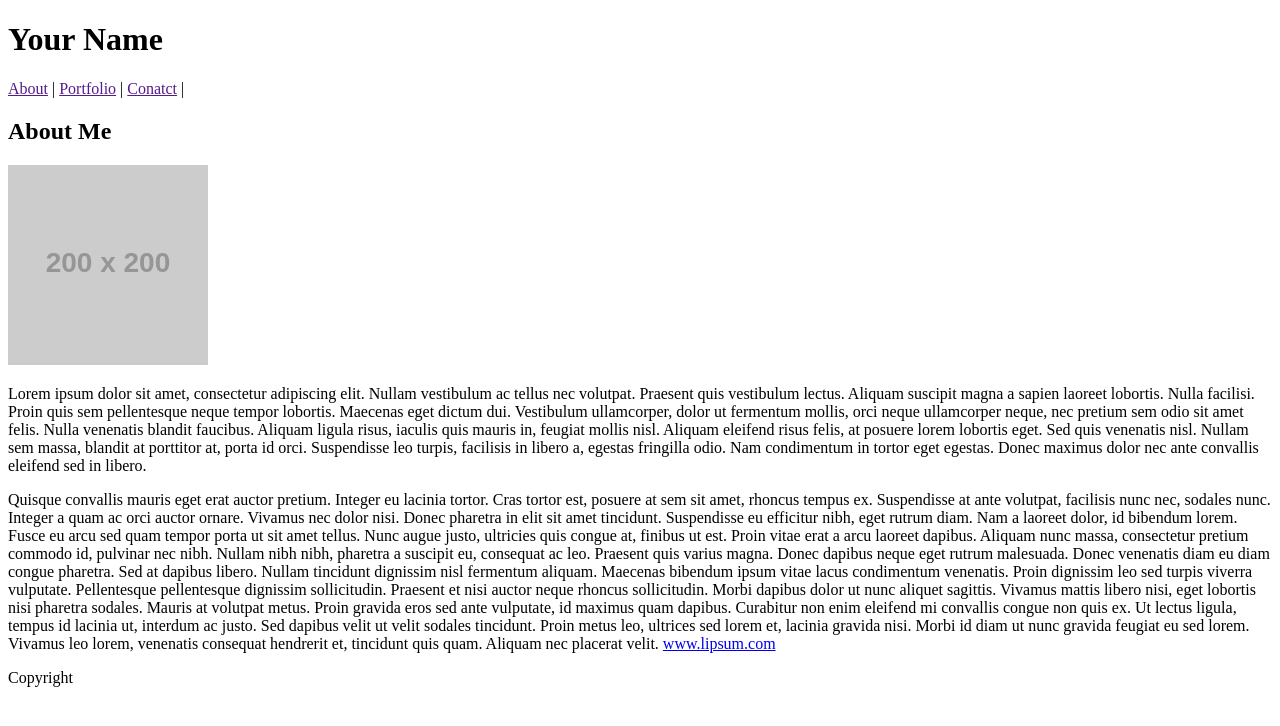
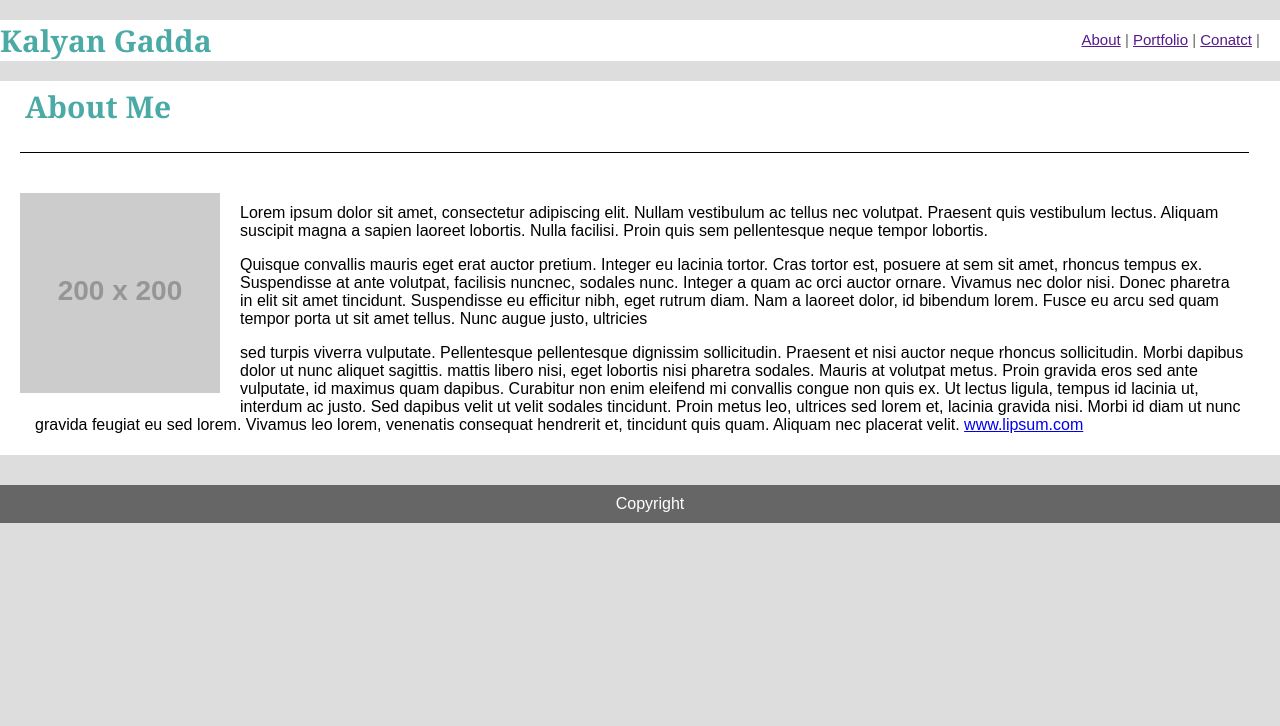
Before and after one commit to kalchuck/Basic-Portfolio, a plain HTML site: page AboutMe.html in a window 1280 px wide. Drawn offline with Linux system fonts and the light colour scheme; placeholder pictures from the web are drawn by us.

```diff
--- a/AboutMe.html
+++ b/AboutMe.html
@@ -5,14 +5,14 @@
     <meta charset="UTF-8">
     <title>CSS Stylesheets with Relative Paths</title>
 
-   <!-- <link rel="stylesheet" type="text/css" href="assets/css/style.css"> -->
+   <link rel="stylesheet" type="text/css" href="assets/css/style.css">
 
 </head>
 
 <body>
     <header>
         <div class="heading">
-            <h1>Your Name</h1>
+            <h1>Kalyan Gadda</h1>
         </div>
 
             <nav>
@@ -26,27 +26,32 @@
 
 
         <h2>About Me</h2>
-
+        <div class="hline">
+        </div>
         <img id="bio-image" src="https://placehold.it/200x200" alt="Your Name">
 
         <section id="main-bio">
-            <p>Lorem ipsum dolor sit amet, consectetur adipiscing elit. Nullam vestibulum ac tellus nec volutpat. Praesent quis vestibulum lectus. Aliquam suscipit magna a sapien laoreet lobortis. Nulla facilisi. Proin quis sem pellentesque neque tempor
-                lobortis. Maecenas eget dictum dui. Vestibulum ullamcorper, dolor ut fermentum mollis, orci neque ullamcorper neque, nec pretium sem odio sit amet felis. Nulla venenatis blandit faucibus. Aliquam ligula risus, iaculis quis mauris in, feugiat
-                mollis nisl. Aliquam eleifend risus felis, at posuere lorem lobortis eget. Sed quis venenatis nisl. Nullam sem massa, blandit at porttitor at, porta id orci. Suspendisse leo turpis, facilisis in libero a, egestas fringilla odio. Nam condimentum
-                in tortor eget egestas. Donec maximus dolor nec ante convallis eleifend sed in libero.</p>
+            <p>Lorem ipsum dolor sit amet, consectetur adipiscing elit. Nullam vestibulum ac tellus nec
+                volutpat. Praesent quis vestibulum lectus. Aliquam suscipit magna a sapien laoreet lobortis. Nulla facilisi. Proin quis sem pellentesque neque tempor
+                lobortis.
+            </p>
 
-            <p>Quisque convallis mauris eget erat auctor pretium. Integer eu lacinia tortor. Cras tortor est, posuere at sem sit amet, rhoncus tempus ex. Suspendisse at ante volutpat, facilisis nunc nec, sodales nunc. Integer a quam ac orci auctor ornare.
+            <p> Quisque convallis mauris eget erat auctor pretium. Integer eu lacinia tortor. Cras tortor est,     posuere at sem sit amet, rhoncus tempus ex. Suspendisse at ante volutpat, facilisis nuncnec, sodales nunc. Integer a quam ac orci auctor ornare.
                 Vivamus nec dolor nisi. Donec pharetra in elit sit amet tincidunt. Suspendisse eu efficitur nibh, eget rutrum diam. Nam a laoreet dolor, id bibendum lorem. Fusce eu arcu sed quam tempor porta ut sit amet tellus. Nunc augue justo, ultricies
-                quis congue at, finibus ut est. Proin vitae erat a arcu laoreet dapibus. Aliquam nunc massa, consectetur pretium commodo id, pulvinar nec nibh. Nullam nibh nibh, pharetra a suscipit eu, consequat ac leo. Praesent quis varius magna. Donec
-                dapibus neque eget rutrum malesuada. Donec venenatis diam eu diam congue pharetra. Sed at dapibus libero. Nullam tincidunt dignissim nisl fermentum aliquam. Maecenas bibendum ipsum vitae lacus condimentum venenatis. Proin dignissim leo
-                sed turpis viverra vulputate. Pellentesque pellentesque dignissim sollicitudin. Praesent et nisi auctor neque rhoncus sollicitudin. Morbi dapibus dolor ut nunc aliquet sagittis. Vivamus mattis libero nisi, eget lobortis nisi pharetra sodales.
+            </p>
+
+            </p>sed turpis viverra vulputate. Pellentesque pellentesque dignissim sollicitudin. Praesent et       nisi auctor neque rhoncus sollicitudin. Morbi dapibus dolor ut nunc aliquet sagittis.    mattis libero nisi, eget lobortis nisi pharetra sodales.
                 Mauris at volutpat metus. Proin gravida eros sed ante vulputate, id maximus quam dapibus. Curabitur non enim eleifend mi convallis congue non quis ex. Ut lectus ligula, tempus id lacinia ut, interdum ac justo. Sed dapibus velit ut velit
                 sodales tincidunt. Proin metus leo, ultrices sed lorem et, lacinia gravida nisi. Morbi id diam ut nunc gravida feugiat eu sed lorem. Vivamus leo lorem, venenatis consequat hendrerit et, tincidunt quis quam. Aliquam nec placerat velit.
                 <a href="http://www.lipsum.com/">www.lipsum.com</a>
             </p>
+
         </section>
-   </div>
+    </div>
+
 <footer>Copyright</footer>
+
 </body>
 
+
 </html>
--- a/assets/css/style.css
+++ b/assets/css/style.css
@@ -1,55 +1,64 @@
 body {
-    padding: 0;
+    width:'960px';
+    background-color: #dddddd;
     margin: 0;
-    font-family: Georgia, "Times New Roman", Times, serif;
-    font-size: 18px;
-    line-height: 150%;
-    color: #333;
-    background: #efeee7;
+}
+
+.container {
+
+    background-color: #ffffff;
+    text-emphasis: center;
+}
+
+h2 {
+    font-family: 'Georgia', 'Times', 'Times New Roman', 'serif';
+    color: #4aaaa5;
+    font-size: 30px;
+    margin: 20px;
+    padding: 5px;
 }
 
 header {
-    background: #333;
+    font-family: 'Georgia', 'Times', 'Times New Roman', 'serif';
+    color: #4aaaa5;
+    font-size: 15px;
+    background-color: #ffffff;
+
 }
 
-h1 {
-    padding: 20px 0;
-    margin: 0;
-    margin-bottom: 20px;
-    font-size: 28px;
-    color: #eee;
-    text-align: center;
+.hline{
+    width:96%; height:1px; background:black;
+    margin:20px;
+ }
+
+#main-bio {
+    font-family: 'Arial', 'Helvetica Neue', 'Helvetica', 'sans-serif';
+    padding: 5px;
+    margin: 30px;
 }
 
-h2 {
-    font-size: 24px;
+nav {
+    float:right;
+    margin: 20px;
+    margin-top: -50px;
+    font-family: 'Arial', 'Helvetica Neue', 'Helvetica', 'sans-serif';
+    color: #666666
 }
 
-a {
-    color: #d21034;
+footer {
+    display: block;
+    width: 100%;
+    margin: 0px;
+    padding: 10px;
+    background-color: #666666;
+    color: #ffffff;
+    font-family: 'Arial', 'Helvetica Neue', 'Helvetica', 'sans-serif';
+    font-size:'18px';
+    text-align: center;
+
 }
 
-.container {
-    width: 1024px;
-    margin: 0 auto;
-}
-
-#main-bio,
-#contact-info,
-#bio-image {
+img {
     float: left;
-}
-
-#main-bio {
-    width: 70%;
-}
-
-#contact-info {
-    width: 30%;
-}
-
-#bio-image {
-    width: 200px;
-    height: 200px;
-    margin-right: 20px;
-}
+    margin: 20px;
+  }
```
